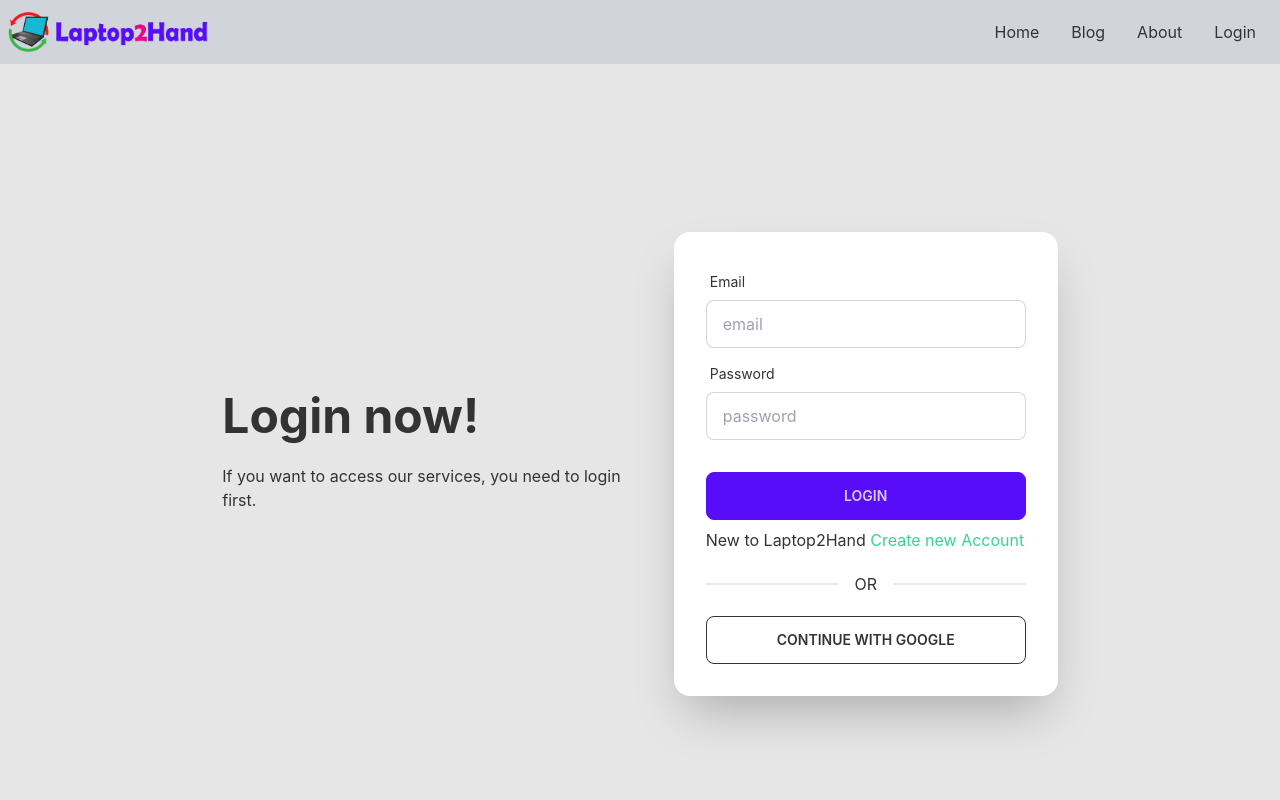
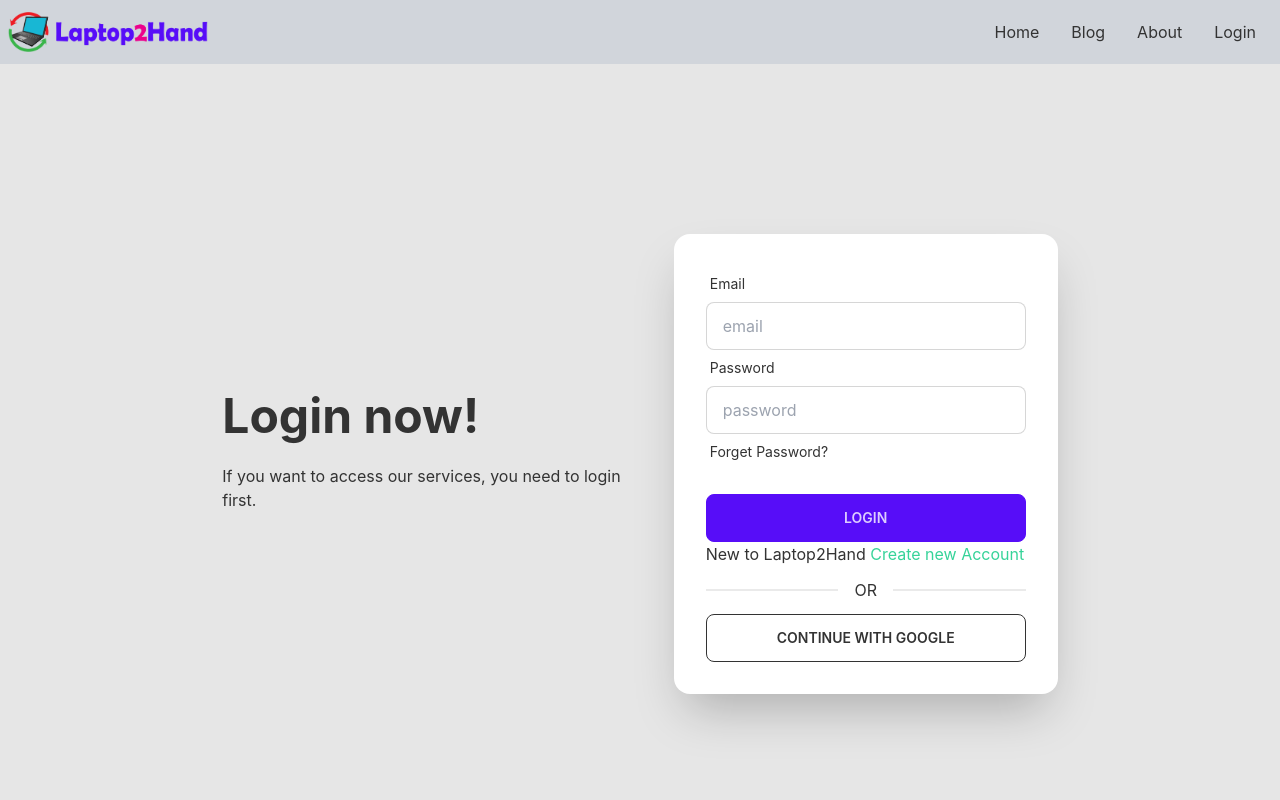
Before and after one commit to Amirulmath/laptop-2hand-client, a React (Create React App) app: page /login in a window 1280 px wide. Shown: the top 800 px of the page. Built offline with nearby package versions, Linux system fonts and the light colour scheme.

Commit message:
React Hook Form used on Login page

```diff
--- a/package.json
+++ b/package.json
@@ -10,6 +10,7 @@
     "firebase": "^9.14.0",
     "react": "^18.2.0",
     "react-dom": "^18.2.0",
+    "react-hook-form": "^7.39.5",
     "react-router-dom": "^6.4.3",
     "react-scripts": "5.0.1",
     "web-vitals": "^2.1.4"
--- a/src/Pages/Login/Login.js
+++ b/src/Pages/Login/Login.js
@@ -1,7 +1,13 @@
 import React from 'react';
+import { useForm } from 'react-hook-form';
 import { Link } from 'react-router-dom';
 
 const Login = () => {
+    const { register, formState: { errors }, handleSubmit } = useForm();
+    const handleLogin = data => {
+        console.log(data);
+    }
+
     return (
         <div>
             <div className="hero min-h-screen bg-base-200">
@@ -12,24 +18,36 @@ const Login = () => {
                     </div>
                     <div className="card flex-shrink-0 w-full max-w-sm shadow-2xl bg-base-100">
                         <div className="card-body">
+                            <form onSubmit={handleSubmit(handleLogin)}>
                                 <div className="form-control">
                                     <label className="label">
                                         <span className="label-text">Email</span>
                                     </label>
-                                <input type="text" placeholder="email" className="input input-bordered" />
+                                    <input type="text" {...register("email", {
+                                        required: "Email Address is required"
+                                    })} placeholder="email" className="input input-bordered" />
+                                    {errors.email && <p className='text-red-600'>{errors.email?.message}</p>}
                                 </div>
                                 <div className="form-control">
                                     <label className="label">
                                         <span className="label-text">Password</span>
                                     </label>
-                                <input type="text" placeholder="password" className="input input-bordered" />
+                                    <input type="password"
+                                        {...register("password", {
+                                            required: "Password is required",
+                                            minLength: { value: 6, message: 'Password must be 6 characters or longer' }
+                                        })}
+                                        placeholder="password" className="input input-bordered" />
+                                    <label className="label"> <span className="label-text">Forget Password?</span></label>
+                                    {errors.password && <p className='text-red-600'>{errors.password?.message}</p>}
                                 </div>
                                 <div className="form-control mt-6">
-                                <button className="btn btn-primary">Login</button>
+                                    <input className='btn btn-primary w-full' value="Login" type="submit" />
                                 </div>
                                 <p>New to Laptop2Hand <Link className='text-secondary' to="/signup">Create new Account</Link></p>
                                 <div className="divider">OR</div>
                                 <button className='btn btn-outline w-full'>CONTINUE WITH GOOGLE</button>
+                            </form>
                         </div>
                     </div>
                 </div>
```
Also changed, not shown: 1 other file (tests, documents, lock files or other folders). Lines whose indentation alone changed are shown as unchanged.
